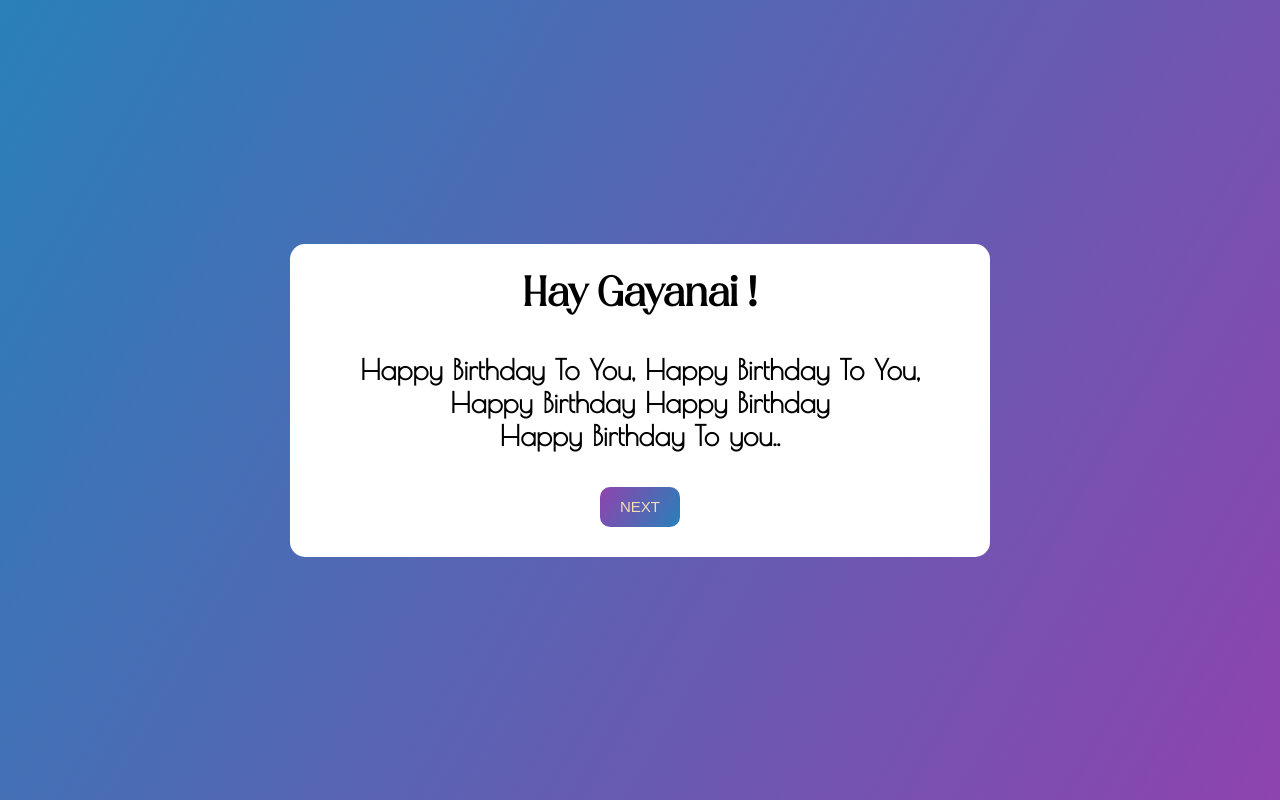
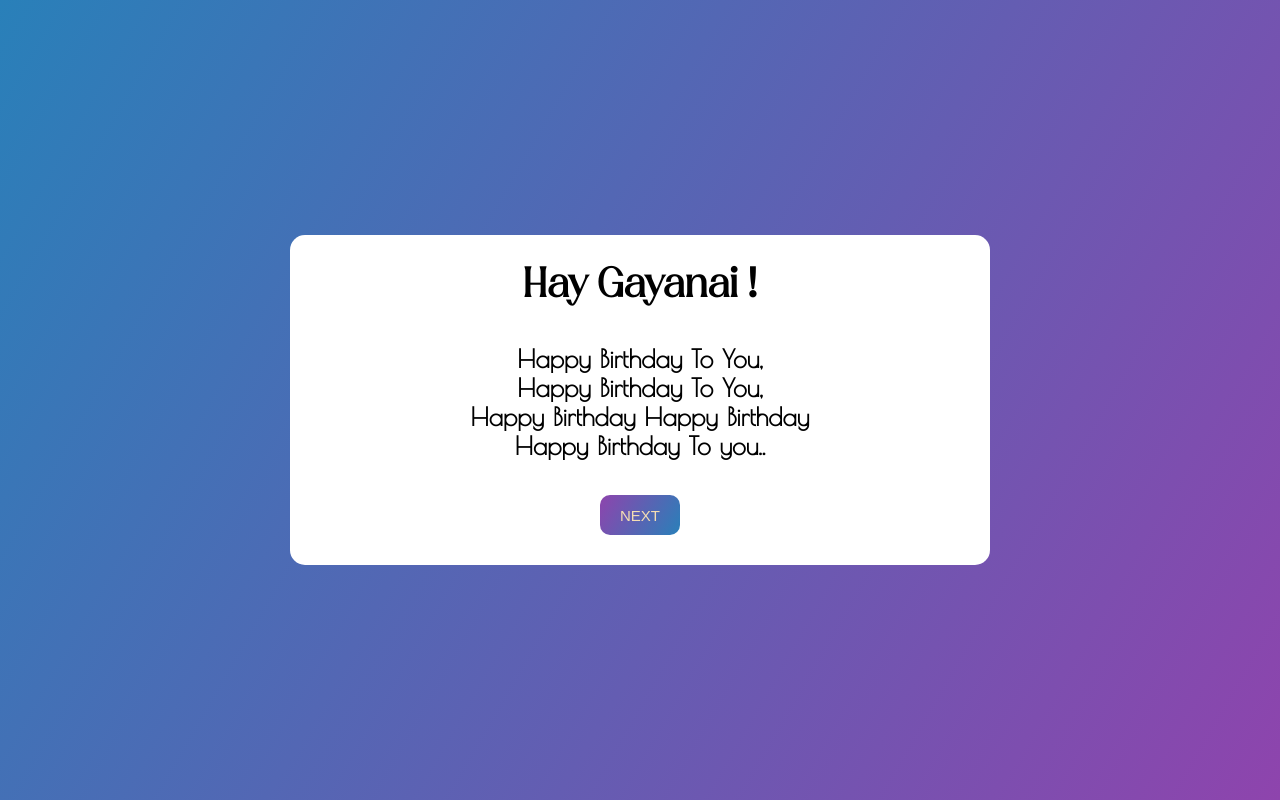
Before and after one commit to senapatipubg/Birthday_gift, a plain HTML site: page index.html in a window 1280 px wide. Drawn offline with Linux system fonts and the light colour scheme; files whose address does not match are found by name.

Commit message:
completed readey for diploy test 2

```diff
--- a/CSS/style copy.css
+++ b/CSS/style copy.css
@@ -55,7 +55,6 @@ body {
     font-weight: 600;
     font-size: 28px;
     text-align: left;
-    word-break: break-all;
 }
 
 .buttons {
--- a/CSS/style.css
+++ b/CSS/style.css
@@ -53,9 +53,8 @@ body {
 .text-area .text {
     font-family: 'myfont2', sans-serif;
     font-weight: 600;
-    font-size: 28px;
+    font-size: 25px;
     text-align: center;
-    word-break: break-all;
 }
 
 .buttons {
--- a/index.html
+++ b/index.html
@@ -14,8 +14,7 @@
         <header>Hay Gayanai !</header>
         <div class="content">
             <div class="text-area">
-                <p class="text">Happy Birthday To You, Happy Birthday To You, Happy Birthday Happy Birthday<br>Happy
-                    Birthday To you..<br></p>
+                <p class="text">Happy Birthday To You,<br> Happy Birthday To You,<br> Happy Birthday Happy Birthday<br>Happy Birthday To you..<br></p>
             </div>
         </div>
         <div class="buttons">
```
